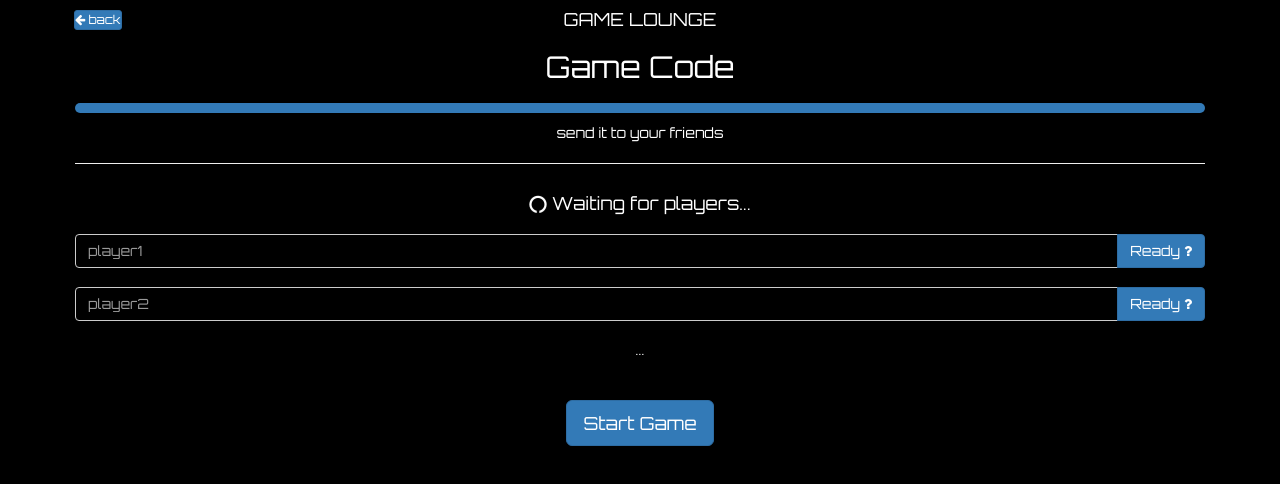
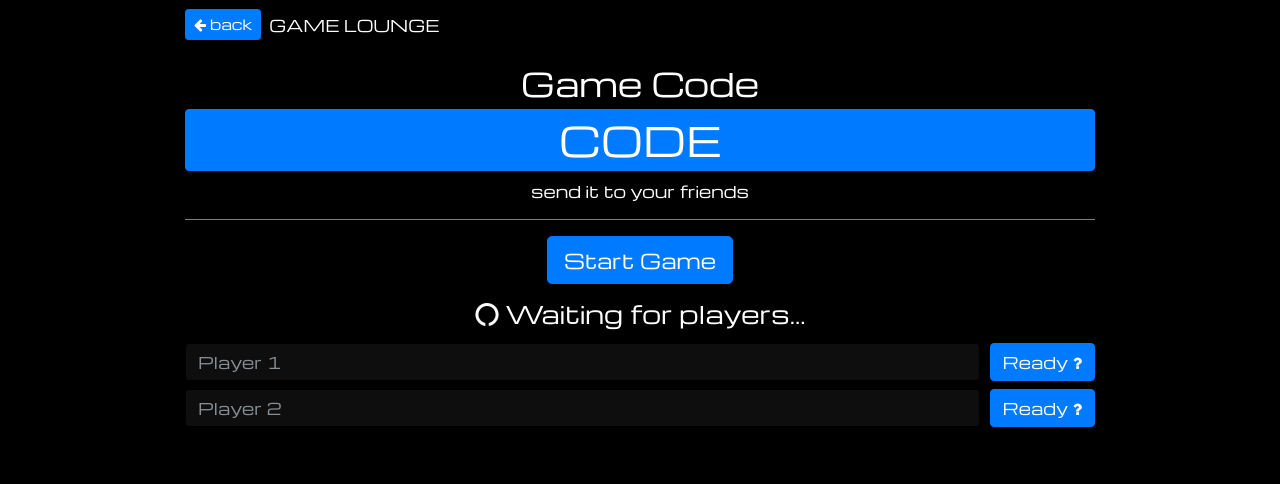
Before and after one commit to brmedeiros/gamelounge, a plain HTML site: page waiting-room.html in a window 1280 px wide. Drawn offline with nearby package versions, Linux system fonts and the light colour scheme.

Commit message:
rewrites the html and css files using bootstrap4 beta

```diff
--- a/game-lounge.css
+++ b/game-lounge.css
@@ -1,5 +1,9 @@
 body {
-    font-family: 'Orbitron', sans-serif;
+    font-family: 'Michroma', sans-serif;
+}
+
+.container-fluid {
+    max-width: 940px;
 }
 
 .black-bg{
@@ -7,44 +11,15 @@ body {
     color: white;
 }
 
-hr.margin20 {
-    margin: 20px;
+hr {
+    border-top: 1px solid grey;
+}
+.form-control {
+    background-color: #0e0e0e;
+    color: white;
+
 }
 
-.btn-margin10 {
-    margin: 10px;
+.col-grow0 {
+    flex-grow: 0;
 }
-
-.btn-inline {
-    padding: 0px;
-    margin-top: 10px;
-    margin-left: 19px;
-    float: left;
-}
-
-li.borderless {
-    border: none;
-}
-
-.center-title {
-    position: absolute;
-    width: 100%;
-    left: 0;
-    text-align: center;
-    margin-top: 10px;
-    z-index: -1;
-}
-
-.game-code-box {
-    border: 0px;
-    border-radius: 6px;
-    margin-left: 20px;
-    margin-right: 20px;
-    padding-top: 10px;
-    background-color: #337ab7;
-}
-
-.padding-lr20 {
-    padding-left: 20px;
-    padding-right: 20px;
-}
--- a/waiting-room.html
+++ b/waiting-room.html
@@ -3,61 +3,82 @@
     <head>
 	<meta charset="utf-8">
 	<meta name="viewport" content="width=device-width, initial-scale=1">
-	<link rel="stylesheet" href="https://maxcdn.bootstrapcdn.com/bootstrap/3.3.7/css/bootstrap.min.css" integrity="sha384-BVYiiSIFeK1dGmJRAkycuHAHRg32OmUcww7on3RYdg4Va+PmSTsz/K68vbdEjh4u" crossorigin="anonymous">
+	<link rel="stylesheet" href="https://maxcdn.bootstrapcdn.com/bootstrap/4.0.0-beta/css/bootstrap.min.css"
+	      integrity="sha384-/Y6pD6FV/Vv2HJnA6t+vslU6fwYXjCFtcEpHbNJ0lyAFsXTsjBbfaDjzALeQsN6M" crossorigin="anonymous">
 	<link rel="stylesheet" href="https://maxcdn.bootstrapcdn.com/font-awesome/4.7.0/css/font-awesome.min.css">
-	<link rel="stylesheet" href="https://fonts.googleapis.com/css?family=Orbitron">
+	<link href="https://fonts.googleapis.com/css?family=Michroma" rel="stylesheet">
 	<link rel="stylesheet" href="./game-lounge.css">
 	<title>Game Lounge</title>
     </head>
     <body class="black-bg">
-	<div class="container" id="root-waiting-room">
+	<div class="container-fluid" id="root-waiting-room">
+
+	    <!-- back button -->
 	    <div class="row">
-		<button type="button" id="back-btn" class="btn btn-primary btn-xs btn-inline"><i class="fa fa-arrow-left" aria-hidden="true"></i> back</button>
-		<h4 class="center-title">GAME LOUNGE</h4>
+		<div class="col mt-2 mb-4">
+		    <div class="d-flex align-items-center">
+			<div class="pr-2">
+			    <button type="button" id="back-btn" class="btn btn-primary btn-sm"><i class="fa fa-arrow-left" aria-hidden="true"></i> back</button>
 			</div>
-	    <div class="row text-center">
+			<div>
+			    <h6 class="mt-2">GAME LOUNGE</h6>
+			</div>
+		    </div>
+		</div>
+	    </div>
+
+	    <!-- game code -->
+	    <div class="row">
+		<div class="col text-center">
 		    <h2>Game Code</h2>
-		<h1 class="game-code-box" id="code"></h1>
+		    <h1 class="border border-primary rounded bg-primary p-2" id="code">CODE</h1>
 		    <p>send it to your friends</p>
-		<hr class="margin20">
+		    <hr>
 		</div>
-	    <div class="row text-center">
+	    </div>
+
+	    <!-- start-game button -->
+	    <div class="row" id="start-game">
+		<div class="col text-center">
+		    <button type="button" class="btn btn-primary btn-lg mb-2">Start Game</button>
+		</div>
+	    </div>
+
+	    <!-- waiting spinner -->
+	    <div class="row mt-2">
+		<div class="col text-center">
 		    <h4><i class="fa fa-circle-o-notch fa-spin"></i> Waiting for players...</h4>
-		<ul class="list-group">
-		    <li class="list-group-item borderless black-bg padding-lr20">
-			<form>
-			    <div class="input-group">
-				<input type="text" class="form-control black-bg" placeholder="player1">
-				<div class="input-group-btn">
+		</div>
+	    </div>
+
+	    <!-- player forms -->
+	    <div class="form-row mt-2">
+		<div class="col">
+		    <input type="text" class="form-control" aria-describedby="player" placeholder="Player 1">
+		</div>
+		<div class="col col-grow0 text-right">
 		    <button type="button" class="btn btn-primary">
 			Ready <i class="fa fa-question" aria-hidden="true"></i>
 		    </button>
 		</div>
 	    </div>
-			</form>
-		    </li>
-		    <li class="list-group-item borderless black-bg padding-lr20">
-			<form>
-			    <div class="input-group">
-				<input type="text" class="form-control black-bg" placeholder="player2">
-				<div class="input-group-btn">
+	    <div class="form-row mt-2">
+		<div class="col">
+		    <input type="email" class="form-control" aria-describedby="player" placeholder="Player 2">
+		</div>
+		<div class="col col-grow0 text-right">
 		    <button type="button" class="btn btn-primary">
 			Ready <i class="fa fa-question" aria-hidden="true"></i>
 		    </button>
 		</div>
 	    </div>
-			</form>
-		    </li>
-		    <li class="list-group-item borderless black-bg">...</li>
-		</ul>
-	    </div>
-	    <div class="row text-center" id="start-game">
-		<button type="button" class="btn btn-primary btn-lg btn-margin10">Start Game</button>
-	    </div>
 	</div>
 
-	<script src="https://ajax.googleapis.com/ajax/libs/jquery/3.2.1/jquery.min.js"></script>
-	<!-- Latest compiled and minified JavaScript -->
-	<script src="https://maxcdn.bootstrapcdn.com/bootstrap/3.3.7/js/bootstrap.min.js" integrity="sha384-Tc5IQib027qvyjSMfHjOMaLkfuWVxZxUPnCJA7l2mCWNIpG9mGCD8wGNIcPD7Txa" crossorigin="anonymous"></script>
+	<script src="https://code.jquery.com/jquery-3.2.1.slim.min.js"
+		integrity="sha384-KJ3o2DKtIkvYIK3UENzmM7KCkRr/rE9/Qpg6aAZGJwFDMVNA/GpGFF93hXpG5KkN" crossorigin="anonymous"></script>
+	<script src="https://cdnjs.cloudflare.com/ajax/libs/popper.js/1.11.0/umd/popper.min.js"
+		integrity="sha384-b/U6ypiBEHpOf/4+1nzFpr53nxSS+GLCkfwBdFNTxtclqqenISfwAzpKaMNFNmj4" crossorigin="anonymous"></script>
+	<script src="https://maxcdn.bootstrapcdn.com/bootstrap/4.0.0-beta/js/bootstrap.min.js"
+		integrity="sha384-h0AbiXch4ZDo7tp9hKZ4TsHbi047NrKGLO3SEJAg45jXxnGIfYzk4Si90RDIqNm1" crossorigin="anonymous"></script>
     </body>
 </html>
```
Also changed, not shown: home.html (+33 -23 lines). Lines whose indentation alone changed are shown as unchanged.
